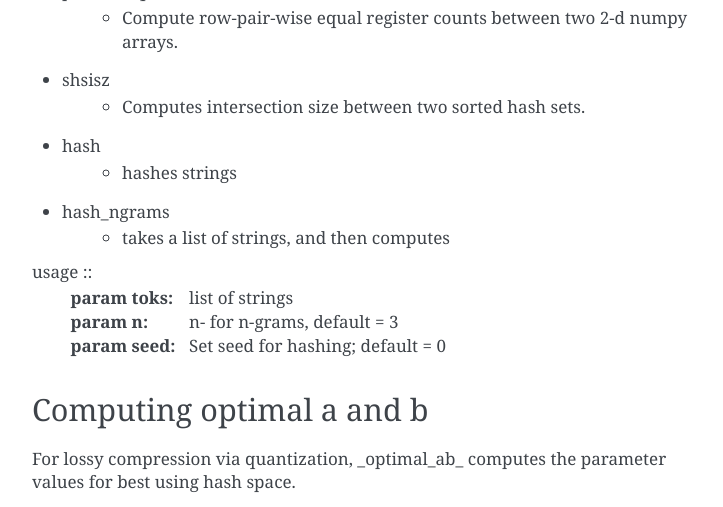
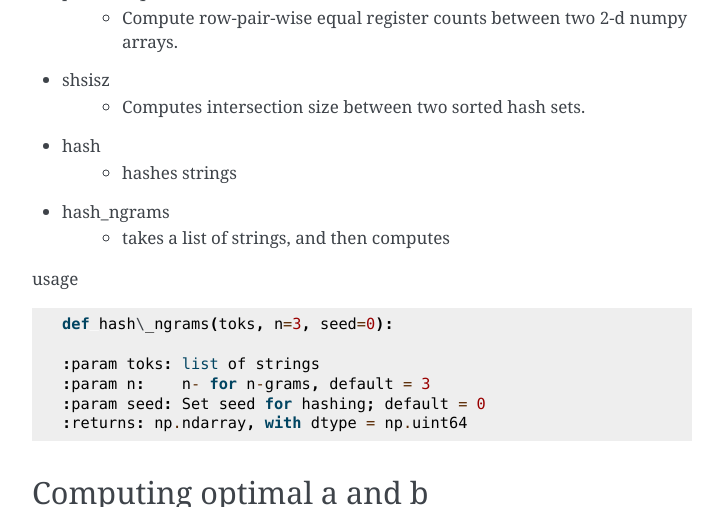
Before and after one commit to dnbaker/sketch, a Sphinx documentation site: the page built from docs/source/index.rst, in a window 1280 px wide and 900 px high, scrolled down 1700 px, cut to the strip 0-507 px from the top of the window. Shown: the whole strip, without its empty margins (388-1111 px from the left). Built offline with Sphinx 7.4.7, drawn with Linux system fonts in a browser that asks for light colours.

Commit message:
Add documentation badge to README.md, fix hash_ngrams docstrings

```diff
--- a/docs/source/index.rst
+++ b/docs/source/index.rst
@@ -74,10 +74,15 @@ Additional utilities: sketch.util
     * hashes strings
 * hash\_ngrams
     * takes a list of strings, and then computes
+
 usage ::
+
+    def hash\_ngrams(toks, n=3, seed=0):
+
     :param toks: list of strings
     :param n:    n- for n-grams, default = 3
     :param seed: Set seed for hashing; default = 0
+    :returns: np.ndarray, with dtype = np.uint64
 
 Computing optimal a and b
 ------
```
Also changed, not shown: README.md (+6 -1 lines).
